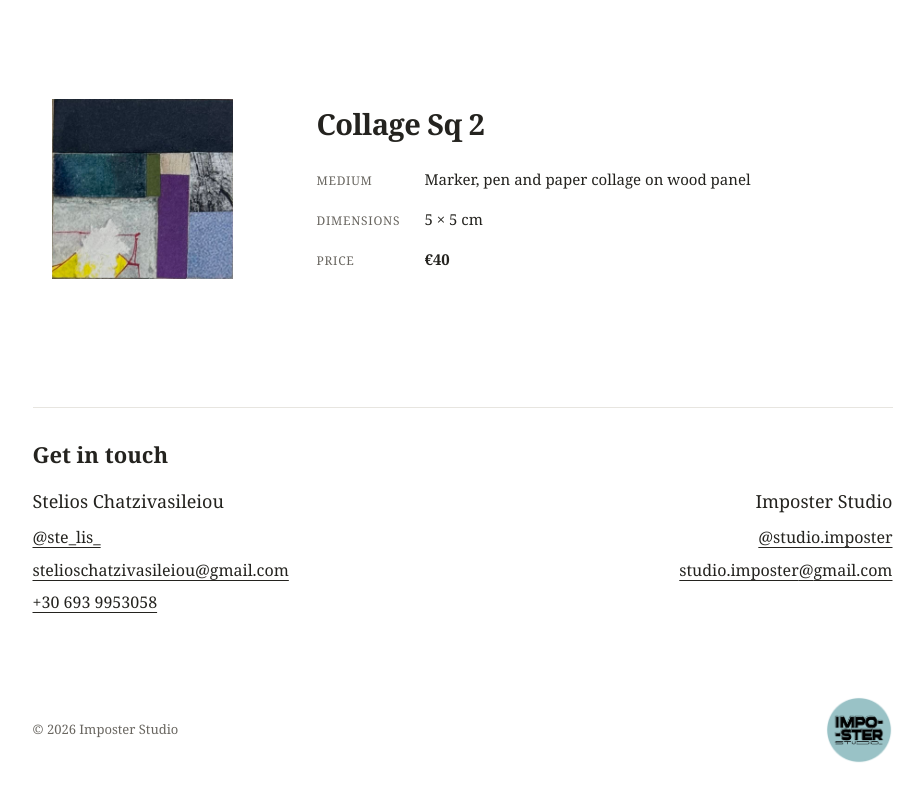
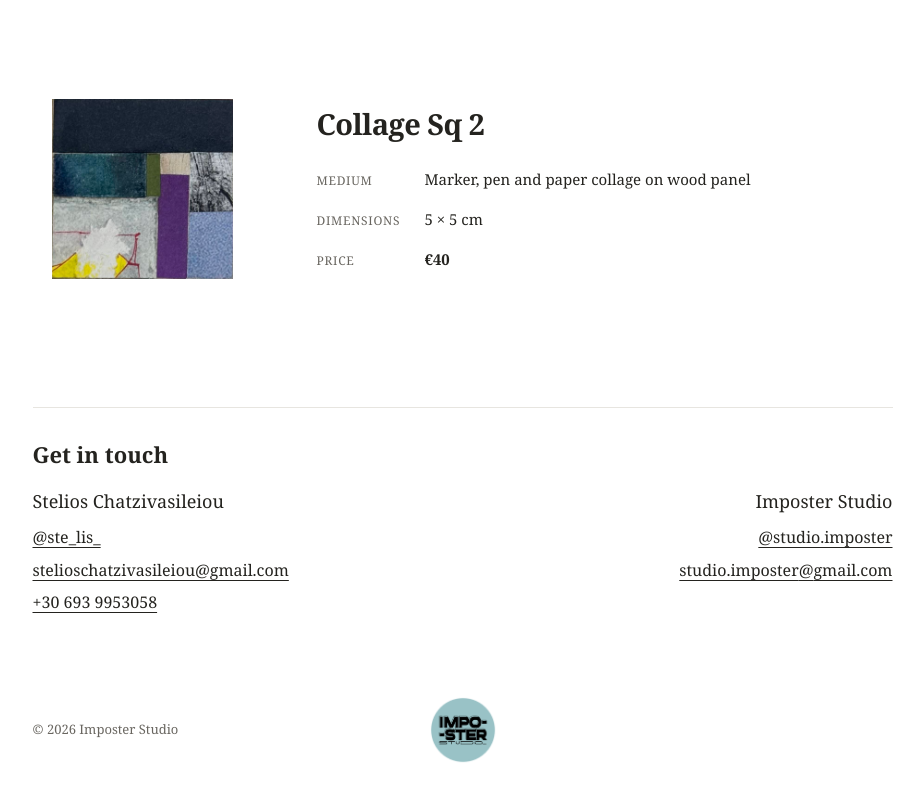
Before and after one commit to s9ta2l/loose_ends_price_list, a React (Vite) app: page / in a window 1280 px wide. Shown: the part 4017-4817 px from the top of the page, without its empty margins (170-1093 px from the left). Built offline with nearby package versions, Linux system fonts and the light colour scheme.

Commit message:
Center desktop footer logo and align it right on small screens

```diff
--- a/src/styles.css
+++ b/src/styles.css
@@ -85,9 +85,9 @@ h1, h2, p, dl, dd { margin: 0; }
 .page-content > .contact { margin-top: 128px; }
 .contact-links { display: flex; flex-direction: column; align-items: flex-start; gap: 6px; margin-top: 10px; }
 .contact-links a { overflow-wrap: anywhere; text-decoration-thickness: 1px; }
-.site-footer { display: grid; grid-template-columns: minmax(0, 1fr) 68px; align-items: center; gap: 24px; padding-block: 24px 40px; font-size: 13px; line-height: 1.65; color: var(--muted); }
+.site-footer { display: grid; grid-template-columns: minmax(0, 1fr) 68px minmax(0, 1fr); align-items: center; gap: 24px; padding-block: 24px 40px; font-size: 13px; line-height: 1.65; color: var(--muted); }
 .site-footer img { width: 68px; height: auto; justify-self: center; }
-.footer-logo { display: block; justify-self: end; border-radius: 50%; }
+.footer-logo { display: block; justify-self: center; border-radius: 50%; }
 .footer-copyright { text-align: left; }
 .info-overlay { position: fixed; z-index: 15; inset: 0; background: #fff; overflow-y: auto; scrollbar-gutter: stable; overscroll-behavior: contain; visibility: hidden; opacity: 0; pointer-events: none; transition: opacity var(--transition), visibility 0s linear 280ms; }
 .info-overlay.is-open { opacity: 1; visibility: visible; pointer-events: auto; transition: opacity var(--transition), visibility 0s; }
@@ -104,6 +104,8 @@ h1, h2, p, dl, dd { margin: 0; }
 @media (max-width: 760px) {
   .artwork { grid-template-columns: minmax(0, 1fr); gap: 28px; }
   .artwork-image { width: min(220px, 100%); justify-self: start; justify-items: start; }
+  .site-footer { grid-template-columns: minmax(0, 1fr) 68px; }
+  .footer-logo { justify-self: end; }
   .contact-columns { grid-template-columns: minmax(0, 1fr); gap: 32px; }
   .studio-contact { text-align: left; }
   .studio-contact .contact-links { align-items: flex-start; }
```
